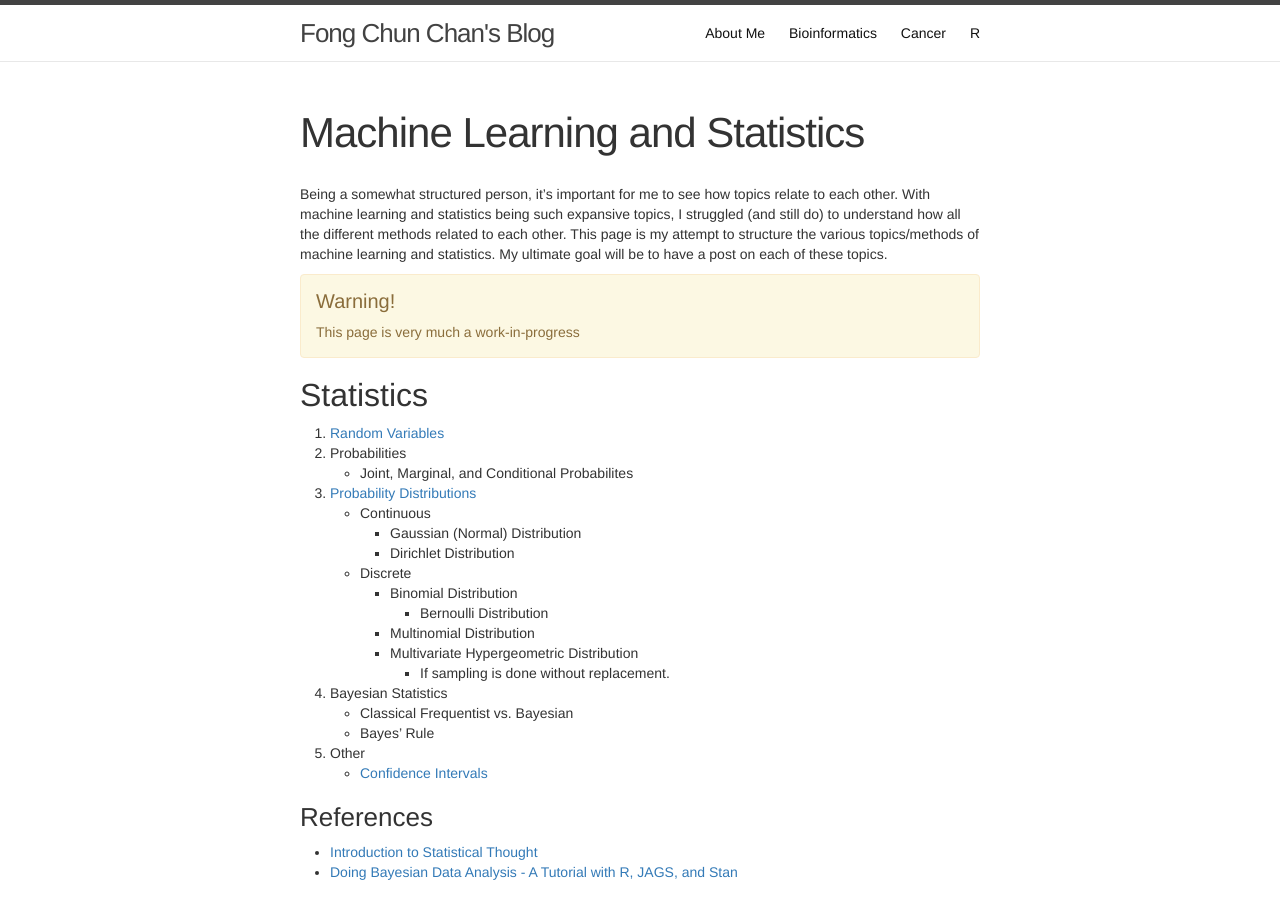
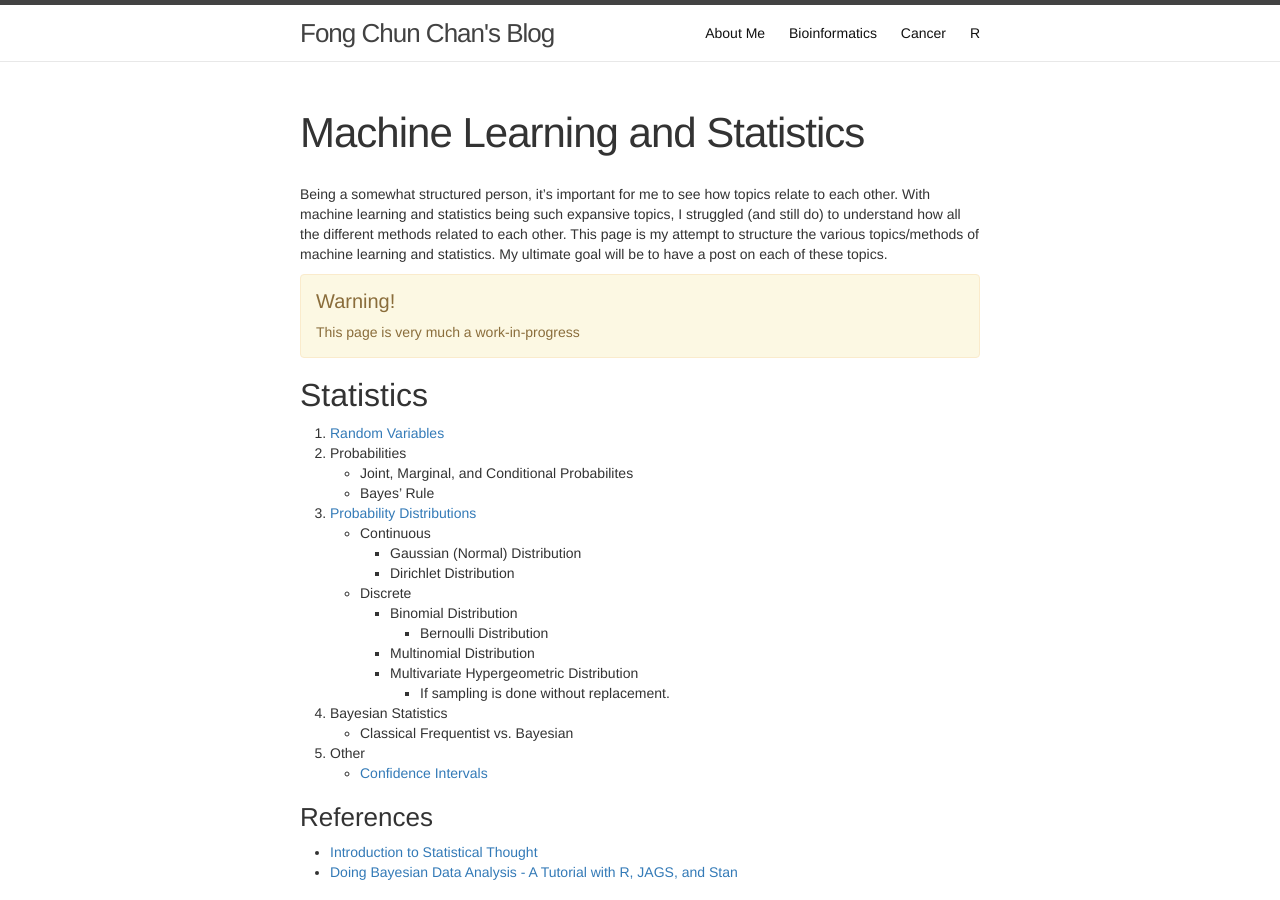
Before and after one commit to tinyheero/tinyheero.github.io, a Jekyll site: the page built from ml-and-stats-overview.md, in a window 1280 px wide and 900 px high. Built offline with Jekyll 4.4.1, drawn with Linux system fonts in a browser that asks for light colours; nearby versions of some CDN libraries; library files that are not in the unit come from our copies; some of the changed lines change nothing that is shown.

Commit message:
Reorganizing

```diff
--- a/ml-and-stats-overview.md
+++ b/ml-and-stats-overview.md
@@ -16,6 +16,7 @@ Being a somewhat structured person, it's important for me to see how topics rela
 1. [Random Variables]({% post_url 2016-02-26-random-variables %})
 1. Probabilities
     * Joint, Marginal, and Conditional Probabilites
+    * Bayes' Rule
 1. [Probability Distributions]({% post_url 2016-03-17-prob-distr %})
    * Continuous
         + Gaussian (Normal) Distribution
@@ -28,7 +29,6 @@ Being a somewhat structured person, it's important for me to see how topics rela
             - If sampling is done without replacement.
 1. Bayesian Statistics
    * Classical Frequentist vs. Bayesian
-   * Bayes' Rule
 1. Other
     * [Confidence Intervals]({% post_url 2015-08-25-how-to-interpret-a-CI %})
 
```
